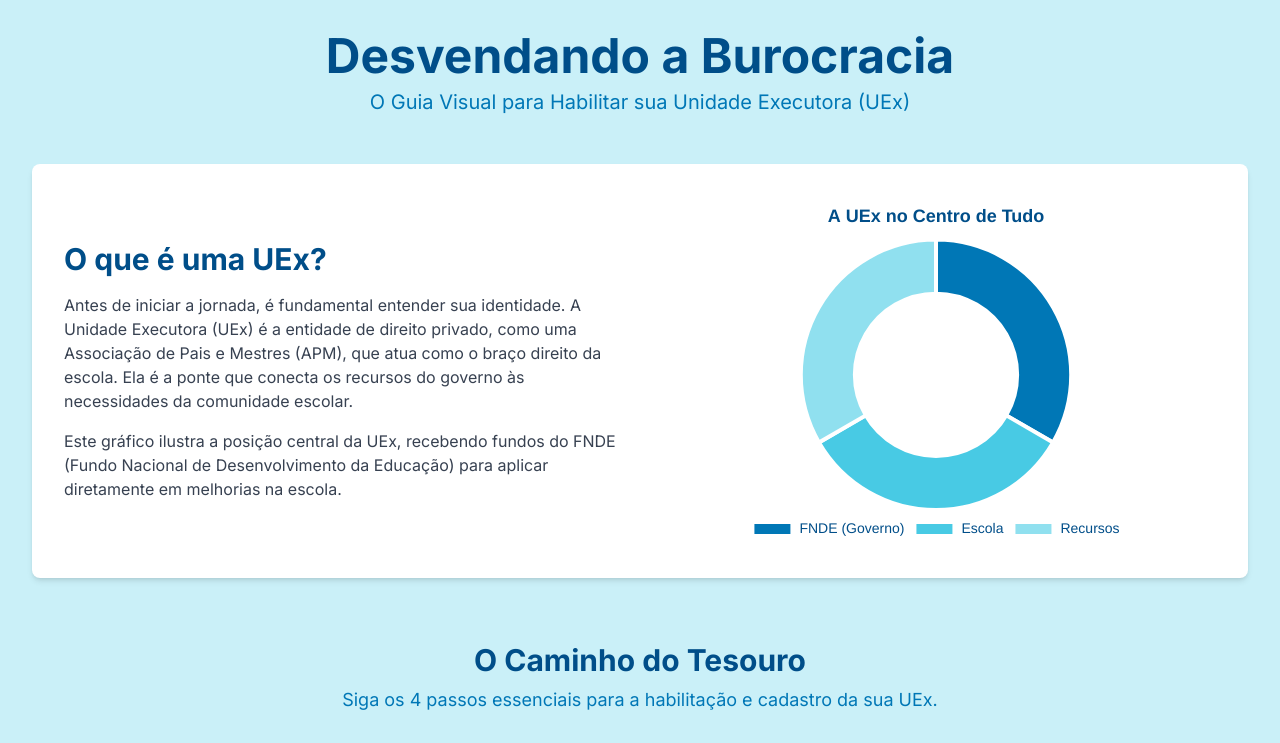
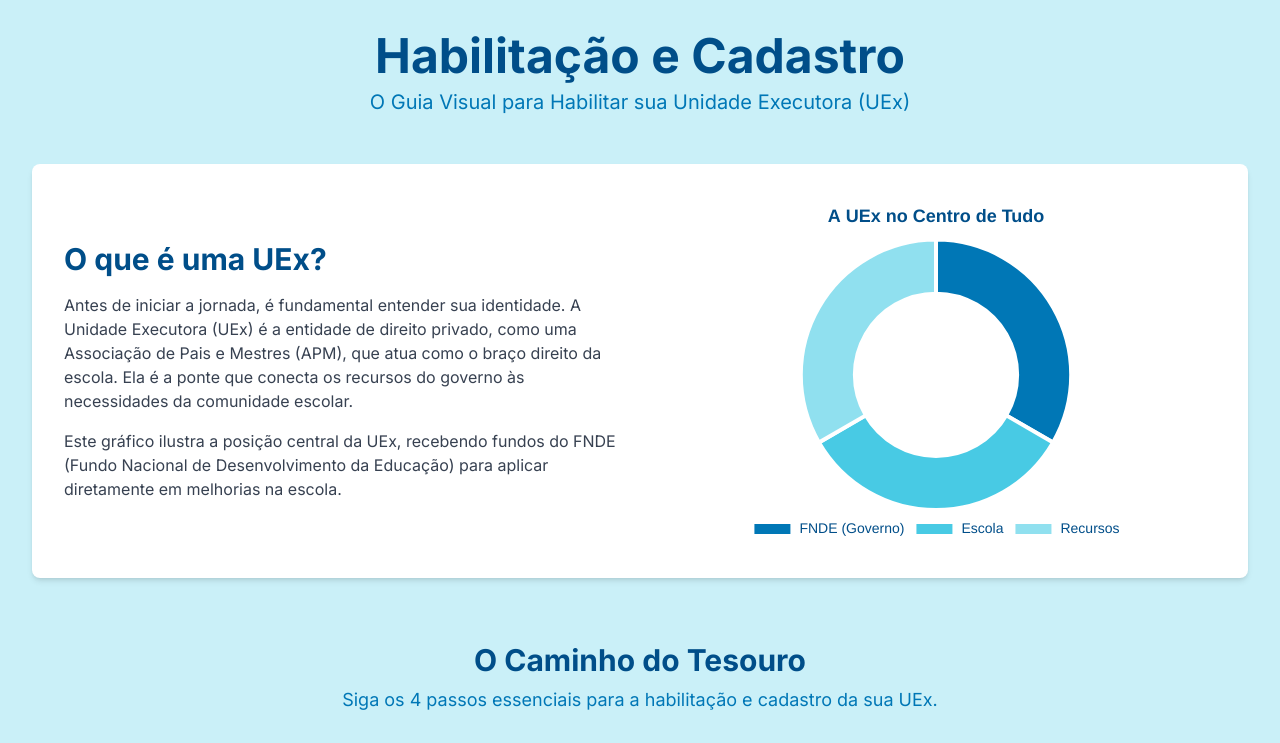
Before and after one commit to Clebermat2/visaogeral, a plain HTML site: page index.html in a window 1280 px wide. Shown: the top 743 px of the page. Drawn offline with nearby package versions, Linux system fonts and the light colour scheme.

Commit message:
Update index.html

```diff
--- a/index.html
+++ b/index.html
@@ -69,7 +69,7 @@
     <div class="container mx-auto p-4 md:p-8">
 
         <header class="text-center mb-12">
-            <h1 class="text-4xl md:text-5xl font-bold text-[#004E89]">Desvendando a Burocracia</h1>
+            <h1 class="text-4xl md:text-5xl font-bold text-[#004E89]">Habilitação e Cadastro</h1>
             <p class="text-xl text-[#0077B6] mt-2">O Guia Visual para Habilitar sua Unidade Executora (UEx)</p>
         </header>
 
```
